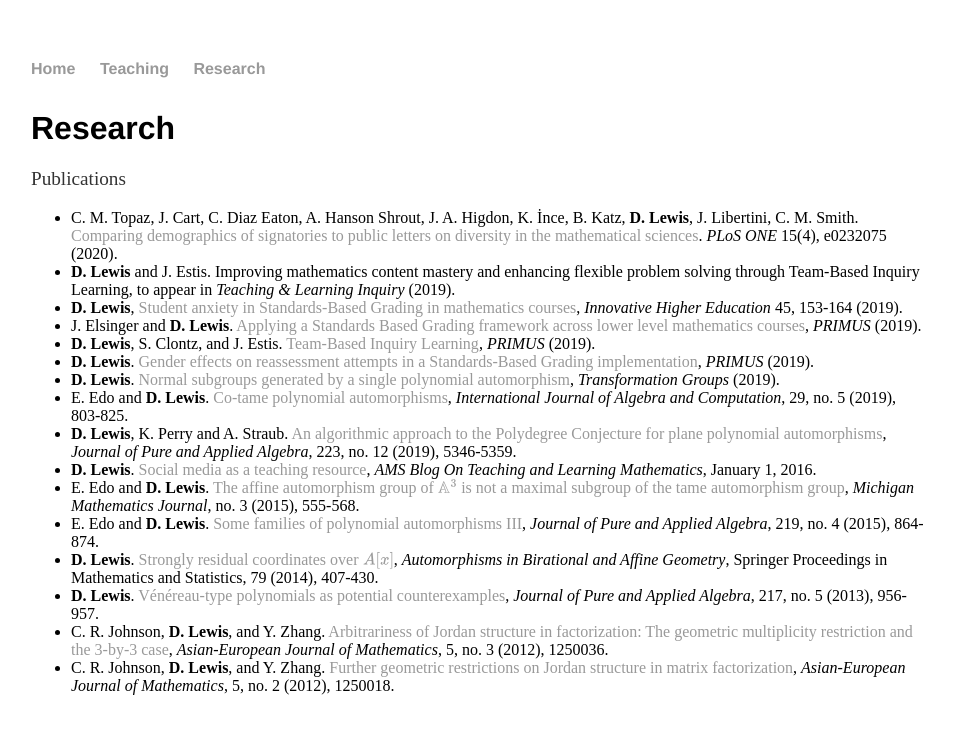
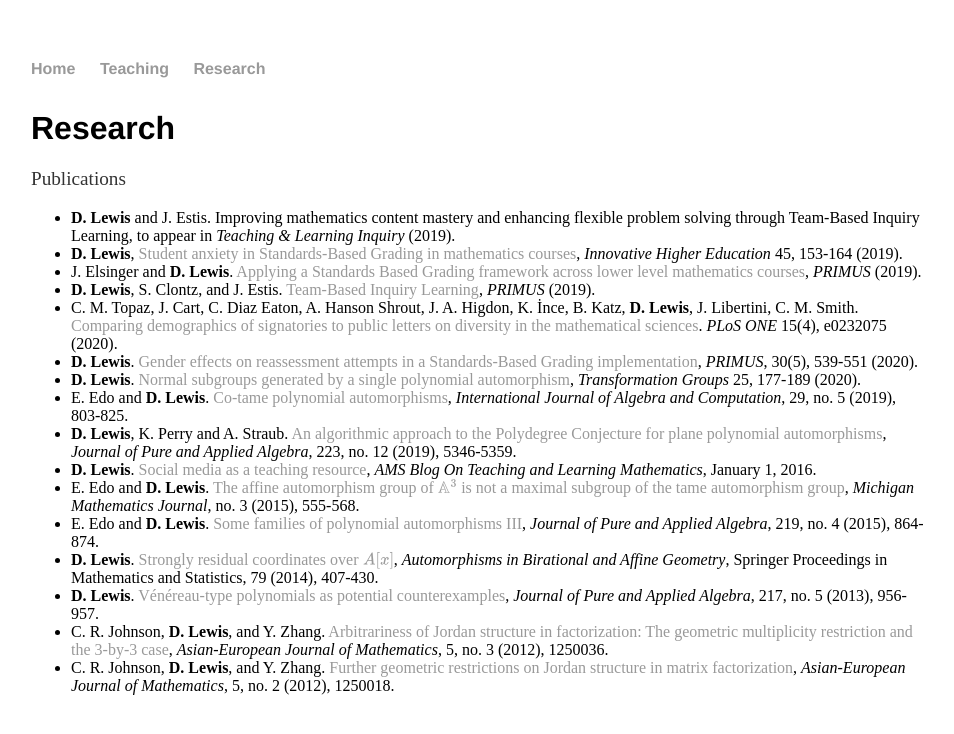
Before and after one commit to siwelwerd/siwelwerd.github.io, a Jekyll site: the page built from research.html, in a window 1280 px wide. Shown: the top 734 px of the page, without its empty margins (161-1115 px from the left). Built offline with Jekyll 4.4.1, drawn with Linux system fonts in a browser that asks for light colours.

```diff
--- a/research.html
+++ b/research.html
@@ -28,13 +22,19 @@ title: Drew Lewis -- Research
 		<li><b>D. Lewis</b>, S. Clontz, and J. Estis. <a href="https://doi.org/10.1080/10511970.2019.1666440">
 			Team-Based Inquiry Learning</a>, <em>PRIMUS</em> (2019).
 		</li>
+		<li> C. M. Topaz, J. Cart, C. Diaz Eaton, A. Hanson Shrout,
+			J. A. Higdon, K. İnce, B. Katz, <b>D. Lewis</b>, J. Libertini, C. M. Smith.
+			<a href="https://doi.org/10.1371/journal.pone.0232075">Comparing demographics
+				of signatories to public letters on diversity in
+			the mathematical sciences</a>. <em>PLoS ONE</em> 15(4), e0232075 (2020).
+		</li>
 		<li><b>D. Lewis</b>. <a href="https://doi.org/10.1080/10511970.2019.1616636">
 			Gender effects on reassessment attempts in a Standards-Based Grading
-			implementation</a>, <em>PRIMUS</em> (2019).
+			implementation</a>, <em>PRIMUS</em>, 30(5), 539-551 (2020).
 		</li>
 		<li><b>D. Lewis</b>. <a href="https://doi.org/10.1007/s00031-019-9511-3">
 			Normal subgroups generated by a single polynomial automorphism</a>,
-			<em>Transformation Groups</em> (2019).
+			<em>Transformation Groups</em> 25, 177-189 (2020).
 		</li>
 		<li>E. Edo and <b>D. Lewis</b>. <a href="https://doi.org/10.1142/S0218196719500292">
 			Co-tame polynomial automorphisms</a>, <em>International Journal of Algebra
```
Also changed, not shown: other parts of research.html (+0 -6 lines).
